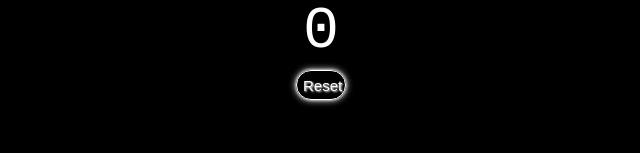
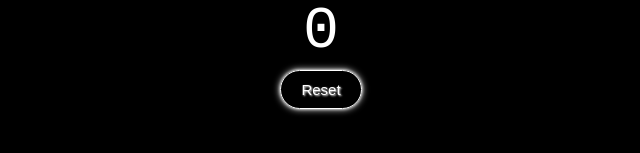
Before and after one commit to Temka24/Snake-game, a plain HTML site: page index.html in a window 1280 px wide. Shown: the part 533-686 px from the top of the page, without its empty margins (319-959 px from the left). Drawn offline with Linux system fonts and the light colour scheme.

Commit message:
Okey finished

```diff
--- a/style.css
+++ b/style.css
@@ -19,8 +19,7 @@ body{
     gap: 20px;
 }
 #btn{
-    height: 30px;
-    width: 50px;
+    padding: 10px 20px;
     border-radius: 20px;
     margin-top: -15px;
     font-size: 15px;
```
